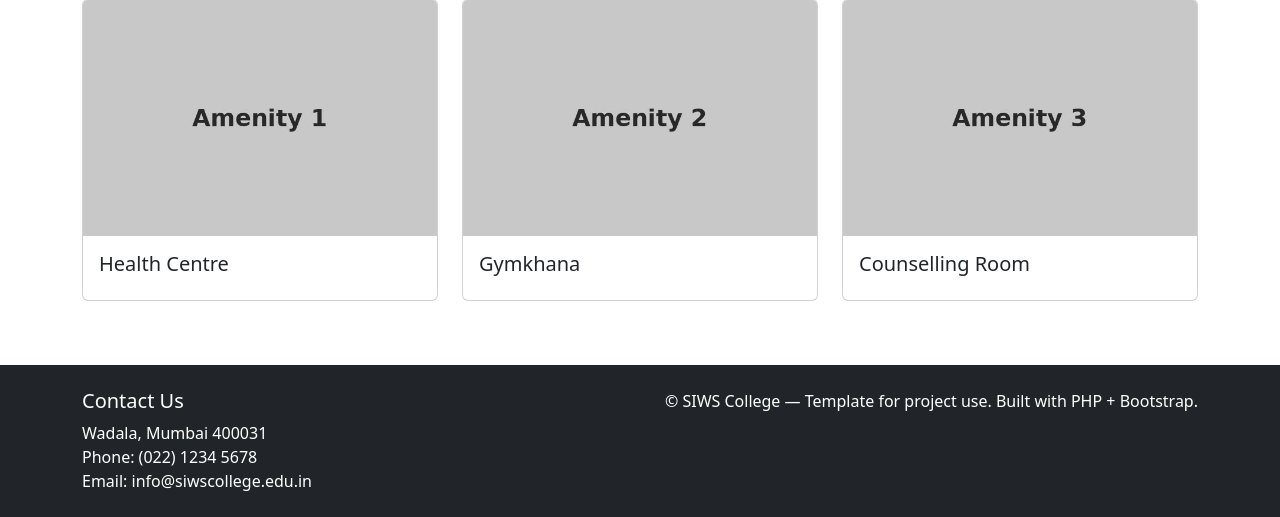
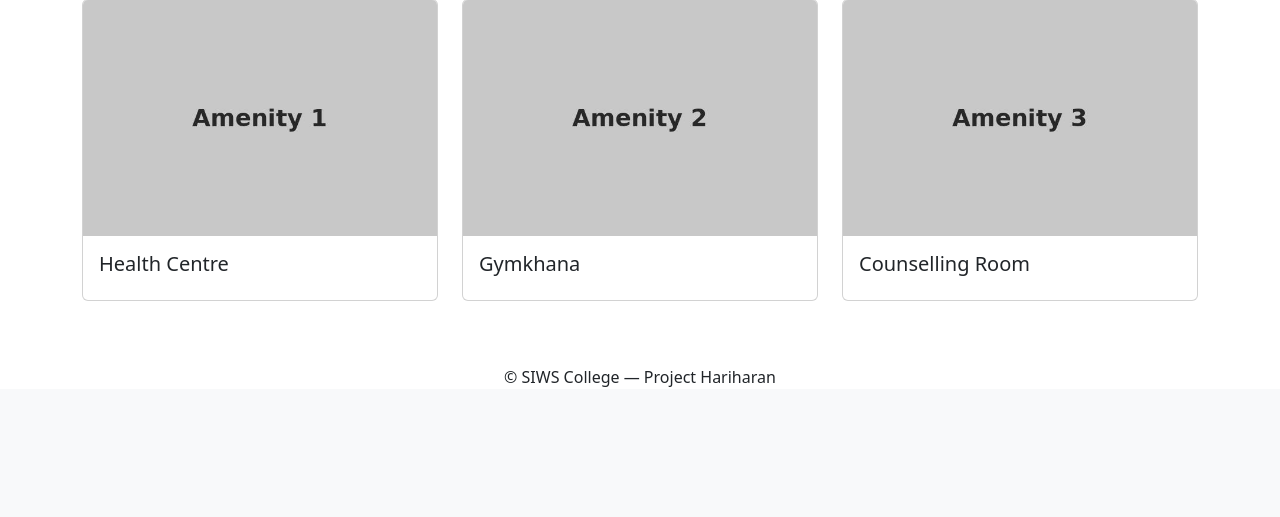
Before and after one commit to Hariharan-thevar/College-Website-, a PHP site: page / in a window 1280 px wide. Shown: the part 661-1178 px from the top of the page. After the commit the page ends 1048 px from the top, so only its background shows below. Run offline with PHP 8.4, Linux system fonts and the light colour scheme.

Commit message:
Refactor footer structure and content

```diff
--- a/footer.php
+++ b/footer.php
@@ -1,16 +1,6 @@
-<?php
-// footer.php
-?>
-<footer class="bg-dark text-white mt-5 py-4">
-  <div class="container">
-    <div class="row">
-      <div class="col-md-6">
-        <h5>Contact Us</h5>
-        <p>Wadala, Mumbai 400031<br>Phone: (022) 1234 5678<br>Email: info@siwscollege.edu.in</p>
-      </div>
-      <div class="col-md-6 text-md-end">
-        <p>© SIWS College — Template for project use. Built with PHP + Bootstrap.</p>
-      </div>
-    </div>
+<?php ?>
+<footer class="site-footer mt-5">
+  <div class="container text-center">
+    <p>© SIWS College — Project Hariharan</p>
   </div>
 </footer>
```
